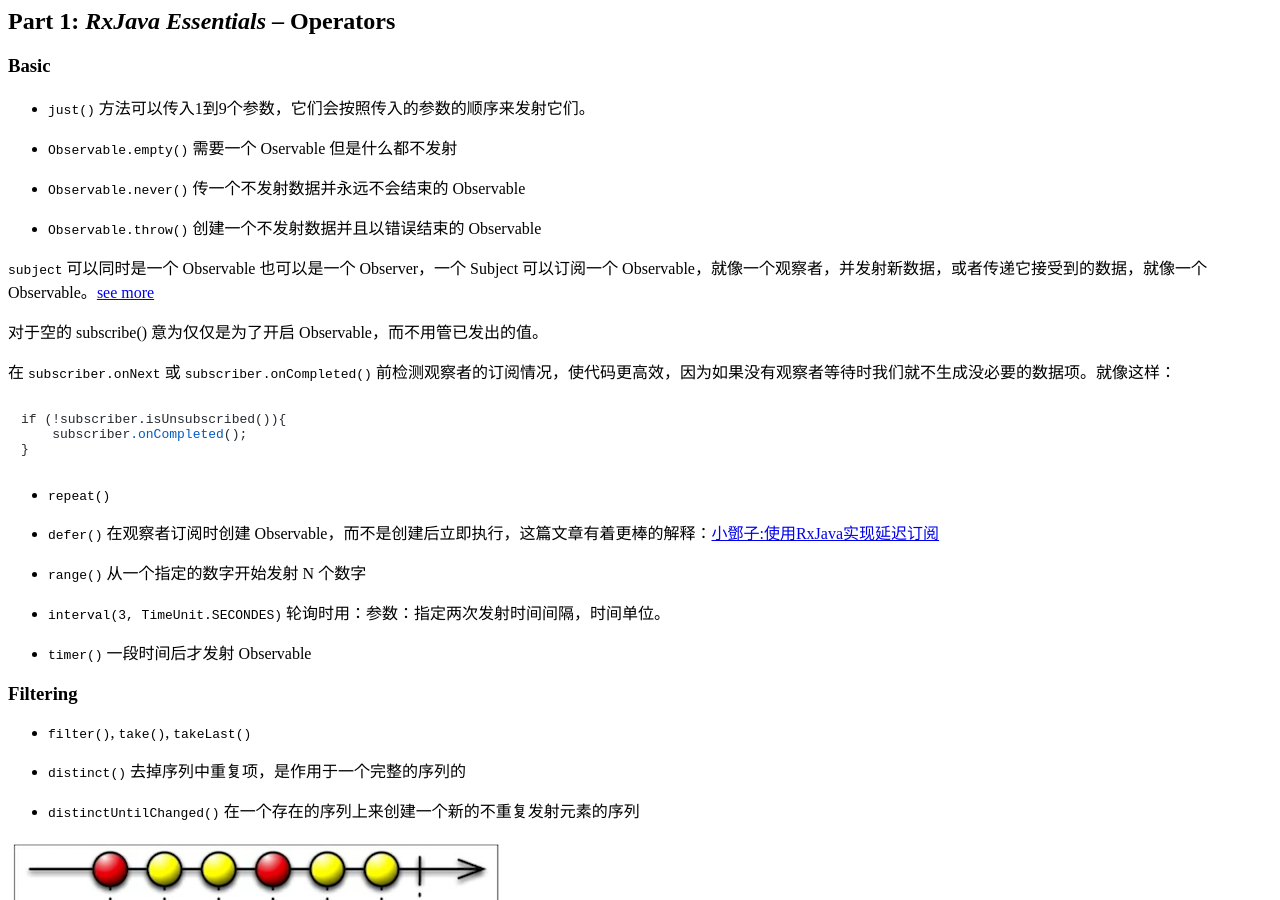
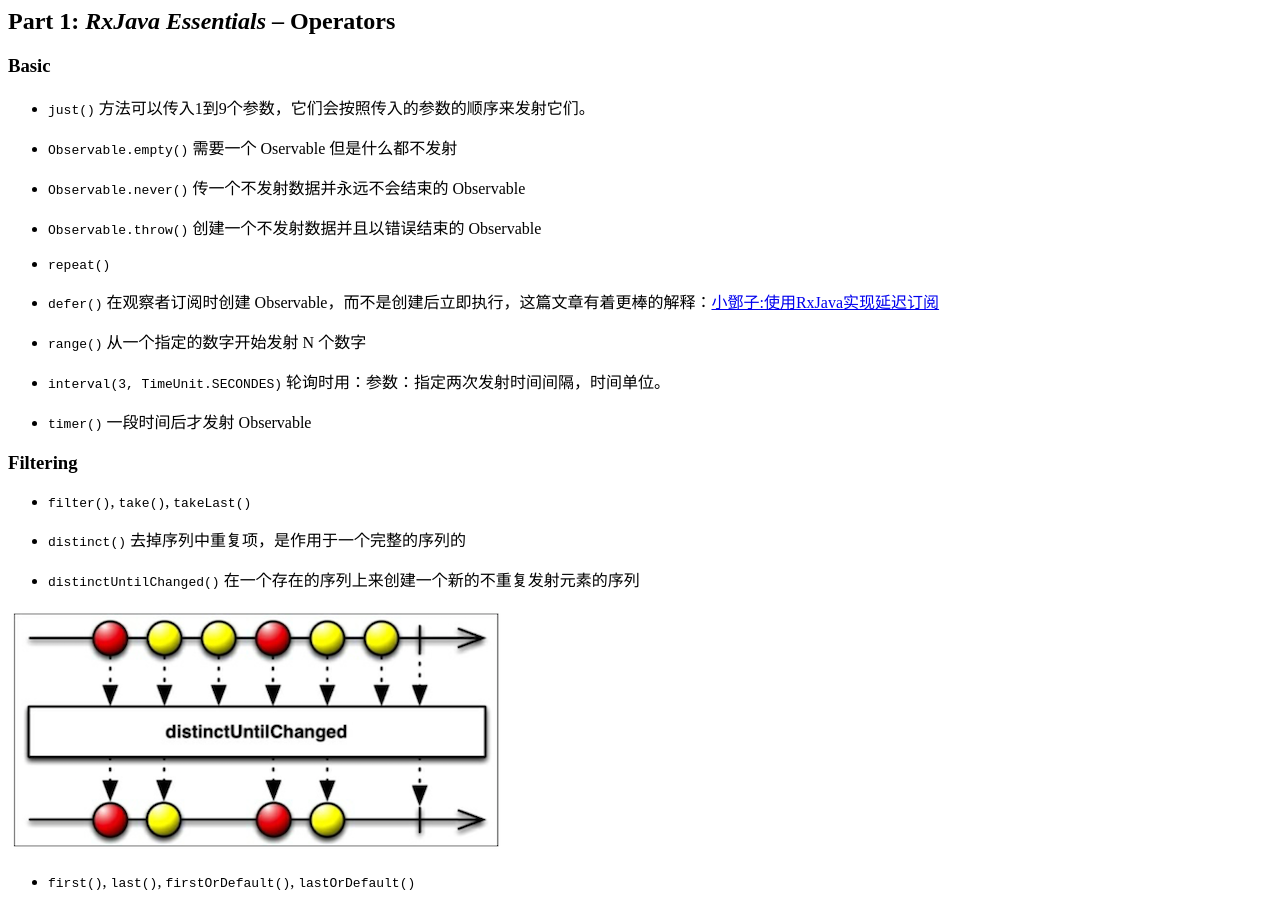
Before and after one commit to MrFuFuFu/mrfufufu.github.io, a Jekyll site: the page built from _posts/2016-01-10-RxWeekend.markdown, in a window 1280 px wide and 900 px high, scrolled down 462 px. Built offline with Jekyll 4.4.1, drawn with Linux system fonts in a browser that asks for light colours; nearby versions of some CDN libraries; comment, search, counter and statistics services are not loaded; some of the changed text lies outside the part shown.

Commit message:
add desc

````diff
--- a/_posts/2016-01-10-RxWeekend.markdown
+++ b/_posts/2016-01-10-RxWeekend.markdown
@@ -24,18 +24,6 @@
 * `Observable.never()` 传一个不发射数据并永远不会结束的 Observable
 
 * `Observable.throw()` 创建一个不发射数据并且以错误结束的 Observable
-
-`subject` 可以同时是一个 Observable 也可以是一个 Observer，一个 Subject 可以订阅一个 Observable，就像一个观察者，并发射新数据，或者传递它接受到的数据，就像一个 Observable。[see more](http://rxjava.yuxingxin.com/chapter2/subject_observable_observer.html)
-
-对于空的 subscribe() 意为仅仅是为了开启 Observable，而不用管已发出的值。
-
-在 `subscriber.onNext` 或 `subscriber.onCompleted()` 前检测观察者的订阅情况，使代码更高效，因为如果没有观察者等待时我们就不生成没必要的数据项。就像这样：
-
-```java
-if (!subscriber.isUnsubscribed()){
-    subscriber.onCompleted();
-}
-```
 
 * `repeat()`
 
@@ -237,3 +225,17 @@
     })
 }
 ```
+
+### Tips6
+
+* `subject` 可以同时是一个 Observable 也可以是一个 Observer，一个 Subject 可以订阅一个 Observable，就像一个观察者，并发射新数据，或者传递它接受到的数据，就像一个 Observable。[see more](http://rxjava.yuxingxin.com/chapter2/subject_observable_observer.html)
+
+* 对于空的 subscribe() 意为仅仅是为了开启 Observable，而不用管已发出的值。
+
+* 在 `subscriber.onNext` 或 `subscriber.onCompleted()` 前检测观察者的订阅情况，使代码更高效，因为如果没有观察者等待时我们就不生成没必要的数据项。就像这样：
+
+```java
+if (!subscriber.isUnsubscribed()){
+    subscriber.onCompleted();
+}
+```
````
